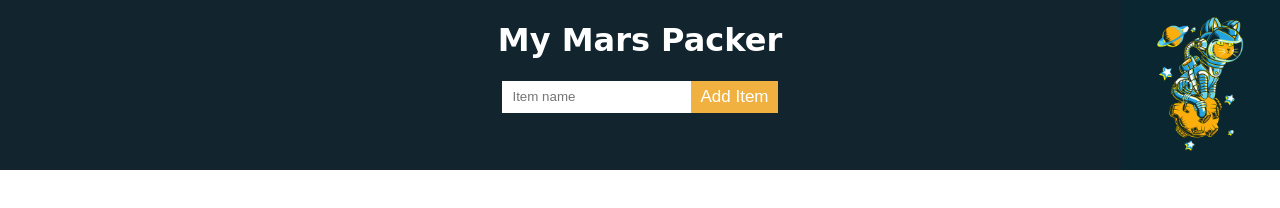
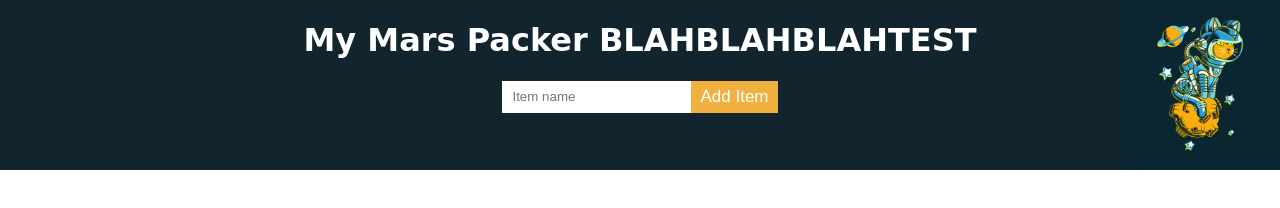
Before and after one commit to cbdallavalle/marsPacking, a website: page public/index.html in a window 1280 px wide. Drawn offline with nearby package versions, Linux system fonts and the light colour scheme; no server answers; a web font is replaced by a local one.

Commit message:
Add test code

```diff
--- a/public/index.html
+++ b/public/index.html
@@ -8,7 +8,7 @@
 </head>
 <body>
   <header>
-    <h1>My Mars Packer</h1>
+    <h1>My Mars Packer BLAHBLAHBLAHTEST</h1>
     <form>
       <input type="text" name="addItem" placeholder="Item name">
       <button type="submit">Add Item</button>
```
